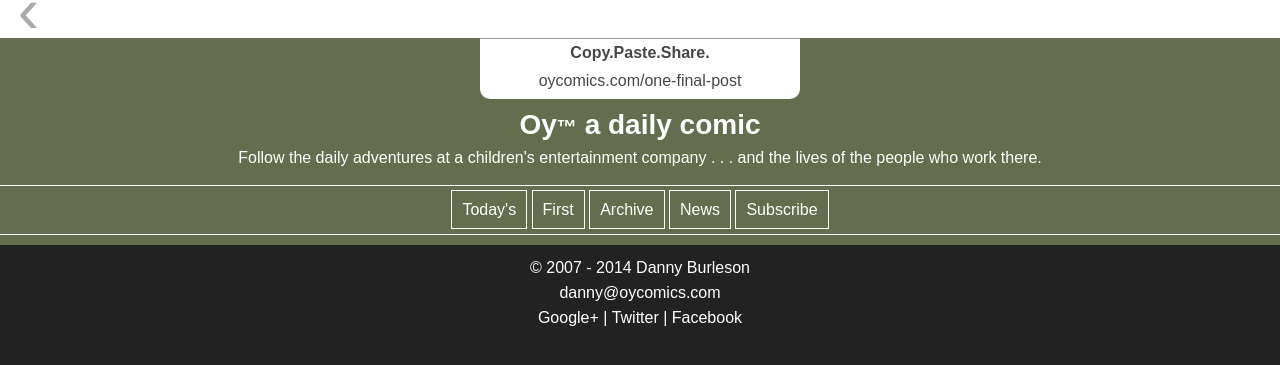
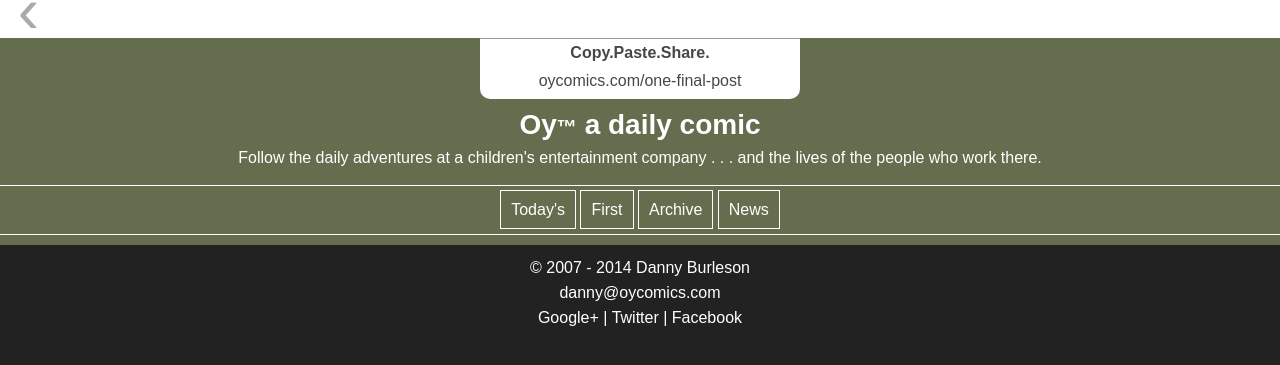
Before and after one commit to oycomics/oycomics.github.io, a Jekyll site: the page built from index.html, in a window 1280 px wide. Shown: the top 365 px of the page. Built offline with Jekyll 4.4.1, drawn with Linux system fonts in a browser that asks for light colours; Markdown is read by kramdown in place of the engine named in the settings; the list of posts is cut into pages by our own code.

Commit message:
Update nav.html

```diff
--- a/_includes/nav.html
+++ b/_includes/nav.html
@@ -5,5 +5,4 @@
 	<a class="nav_item first_comic_link" href="/">First</a>
 	<a class="nav_item archive_link" href="/archive">Archive</a>
 	<a class="nav_item news" href="http://oycomicsetc.com" target="_blank">News</a>
-	<a class="nav_item rss" href="http://feeds.feedburner.com/oy" target="_blank">Subscribe</a>
 </div>
```
